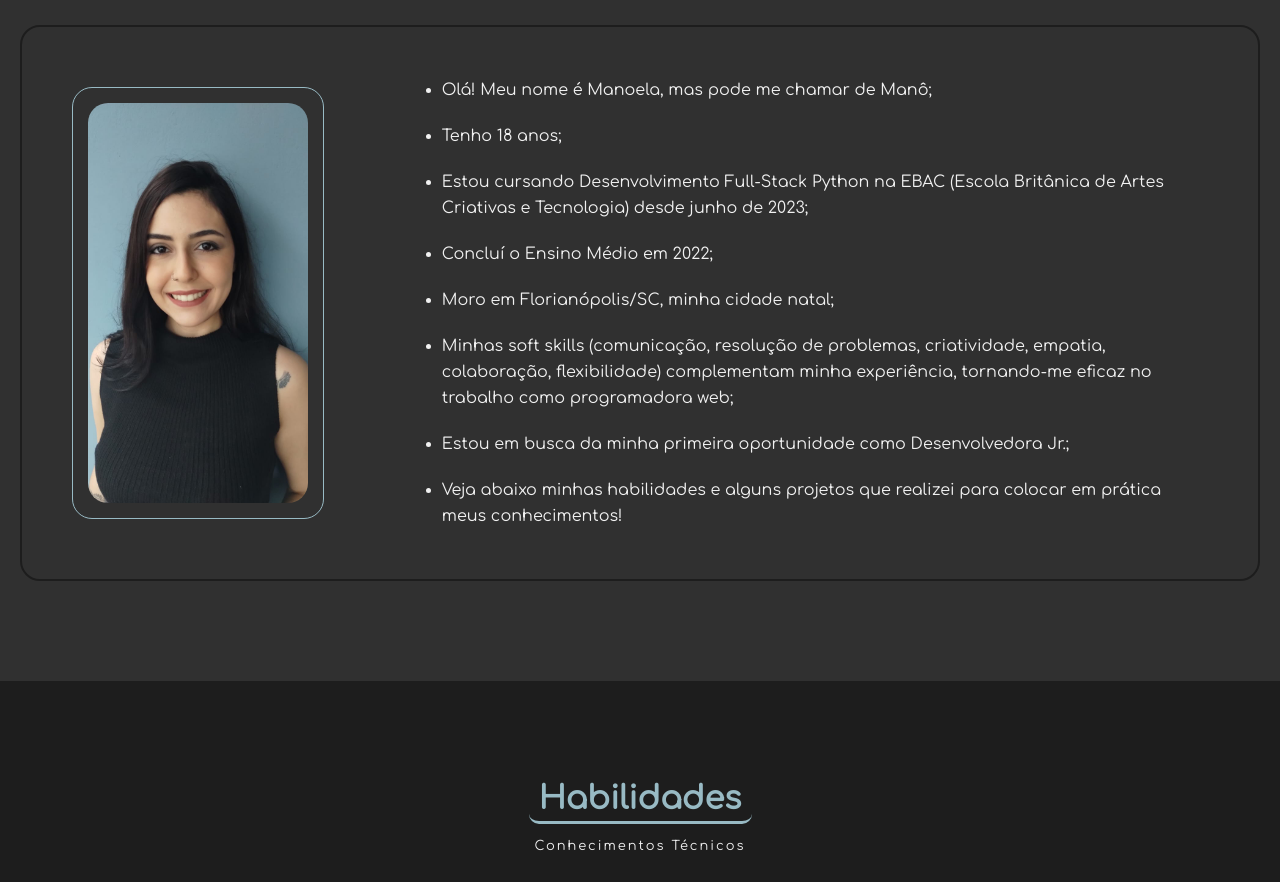
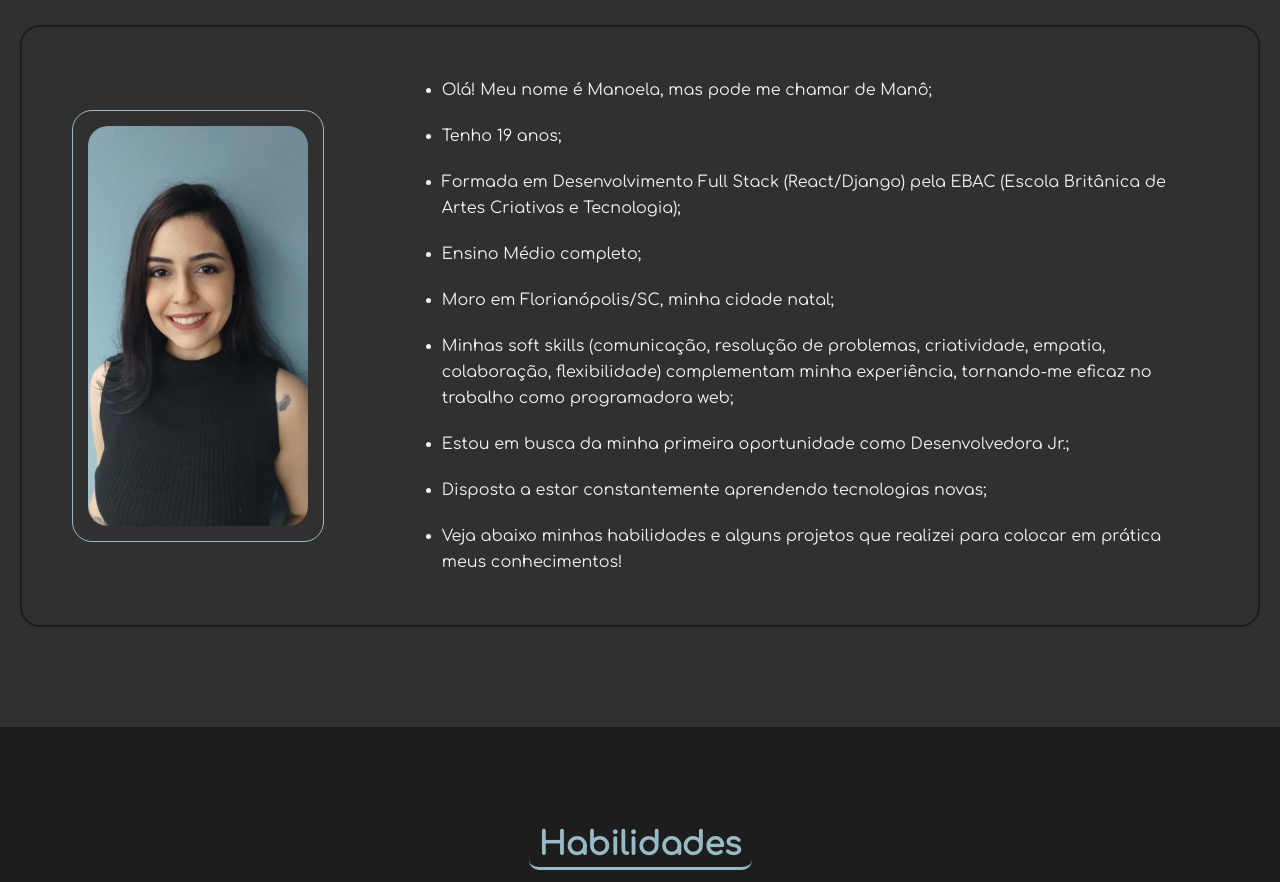
Before and after one commit to manoelacsilva/portfolio_v1, a website: page index.html in a window 1280 px wide. Shown: the part 1260-2142 px from the top of the page. Drawn offline with nearby package versions, Linux system fonts and the light colour scheme; files that its build step writes are made by us from their sources; files whose address does not match are found by name.

Commit message:
atualizando section Sobre Mim

```diff
--- a/index.html
+++ b/index.html
@@ -76,12 +76,13 @@
                     </div>
                     <ul>
                         <li>Olá! Meu nome é Manoela, mas pode me chamar de Manô;</li>
-                        <li>Tenho 18 anos;</li>
-                        <li>Estou cursando Desenvolvimento Full-Stack Python na EBAC (Escola Britânica de Artes Criativas e Tecnologia) desde junho de 2023;</li>
-                        <li>Concluí o Ensino Médio em 2022;</li>
+                        <li>Tenho 19 anos;</li>
+                        <li>Formada em Desenvolvimento Full Stack (React/Django) pela EBAC (Escola Britânica de Artes Criativas e Tecnologia);</li>
+                        <li>Ensino Médio completo;</li>
                         <li>Moro em Florianópolis/SC, minha cidade natal;</li>
                         <li>Minhas soft skills (comunicação, resolução de problemas, criatividade, empatia, colaboração, flexibilidade) complementam minha experiência, tornando-me eficaz no trabalho como programadora web;</li>
                         <li>Estou em busca da minha primeira oportunidade como Desenvolvedora Jr.;</li>
+                        <li>Disposta a estar constantemente aprendendo tecnologias novas;</li>
                         <li class="li-sem-bottom">Veja abaixo minhas habilidades e alguns projetos que realizei para colocar em prática meus conhecimentos!</li>
                     </ul>
                 </div>
```
